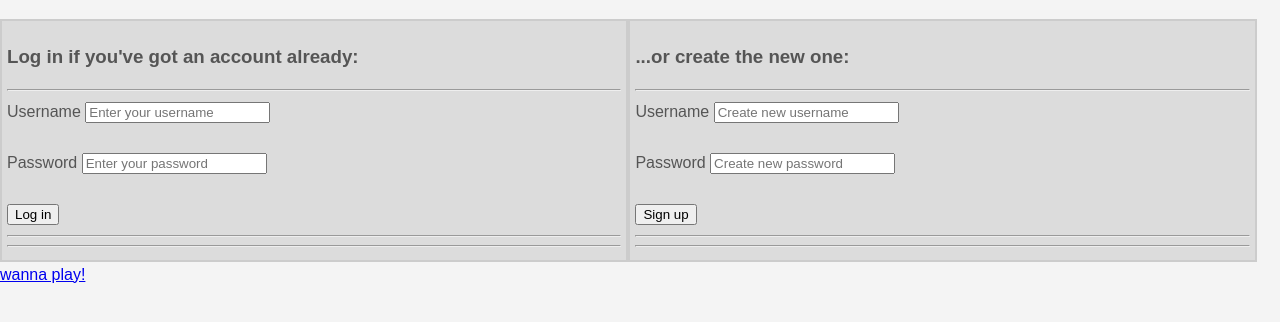
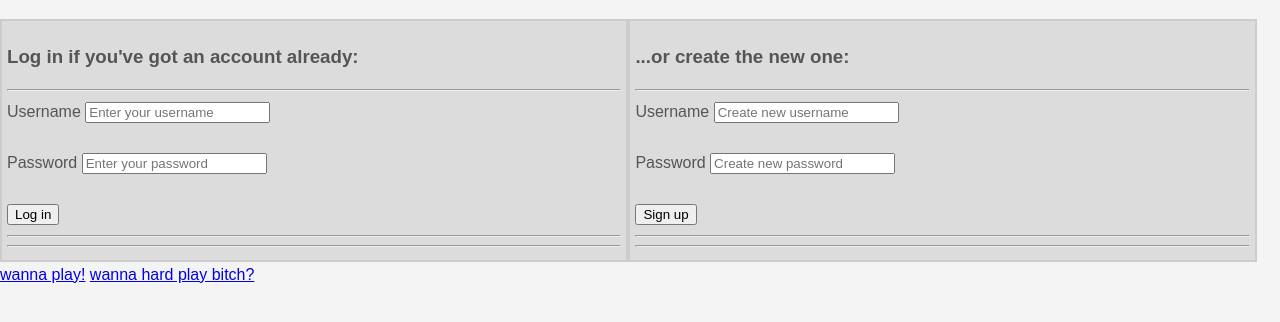
Before and after one commit to compalex/compalex.github.io, a plain HTML site: page index.html in a window 1280 px wide. Drawn offline with Linux system fonts and the light colour scheme.

Commit message:
Update index.html

```diff
--- a/index.html
+++ b/index.html
@@ -42,6 +42,7 @@
     </div>
     <h3 id='result'></h3>
     <a href="https://compalex.github.io/PassatVsOpels/">wanna play!</a>
+    <a href="https://compalex.github.io/hack/">wanna hard play bitch?</a>
     <script src="js/scr.js"></script>
 </body>
 </html>
```
